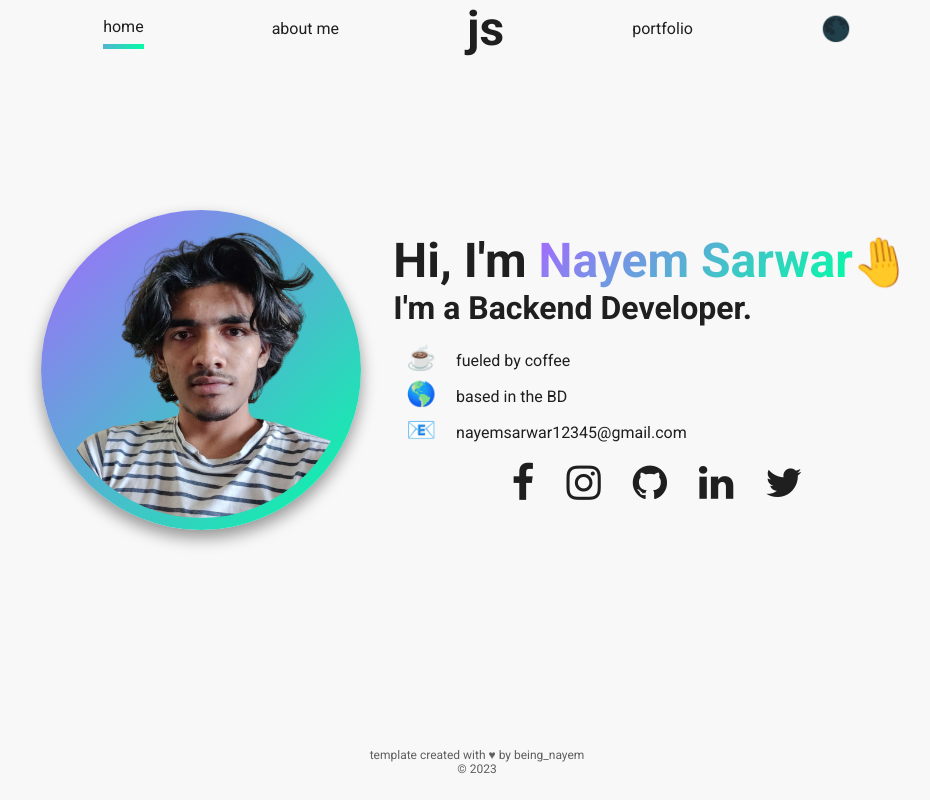
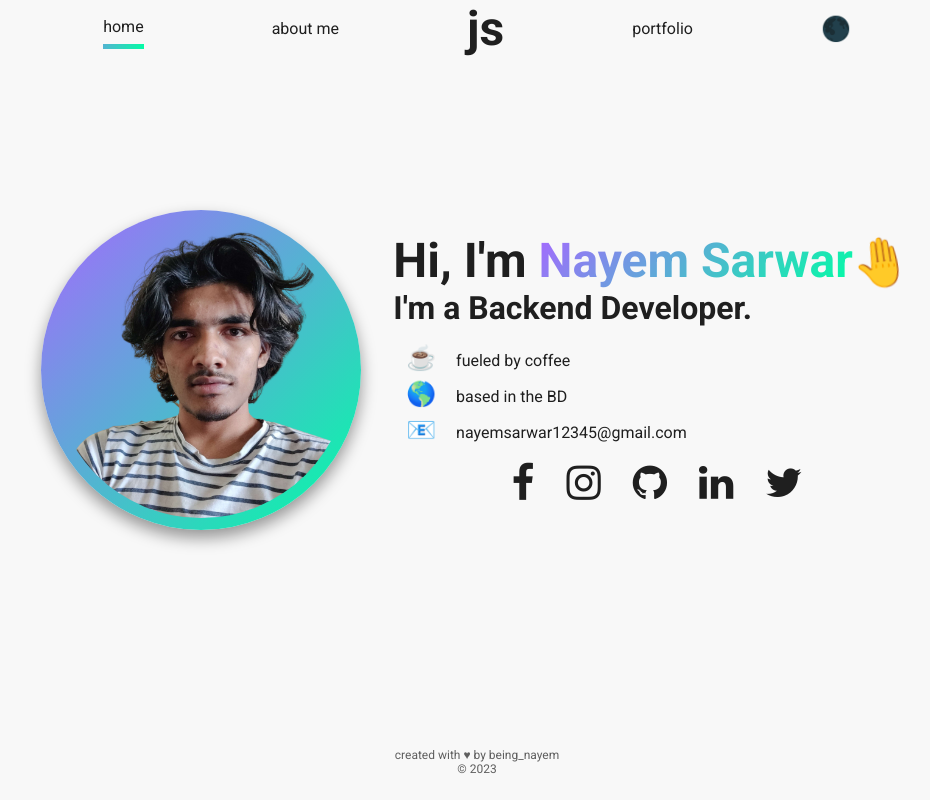
Before and after one commit to Being-Nayem/nayem-portfolio, a React (Create React App) app: page / in a window 1280 px wide. Shown: the whole page, without its empty margins (163-1093 px from the left). Built offline with nearby package versions, Linux system fonts and the light colour scheme; the HTML template or start-up script is replaced by a standard one.

Commit message:
link added

```diff
--- a/src/components/BaseLayout.js
+++ b/src/components/BaseLayout.js
@@ -44,7 +44,7 @@ export default function BaseLayout() {
             <Grid item>
                <Box component={'footer'} display={'flex'} flexDirection={'column'} alignItems={'center'}
                     py={'1.5rem'} sx={{opacity: 0.7}} width={'100%'}>
-                  <p>template created with &hearts; by <a href={'https://paytonpierce.dev'}>being_nayem</a></p>
+                  <p>created with &hearts; by <a href={'https://nayemsarwarchowdhury.netlify.app/'}>being_nayem</a></p>
                   <p>&copy; 2023</p>
                </Box>
             </Grid>
```
